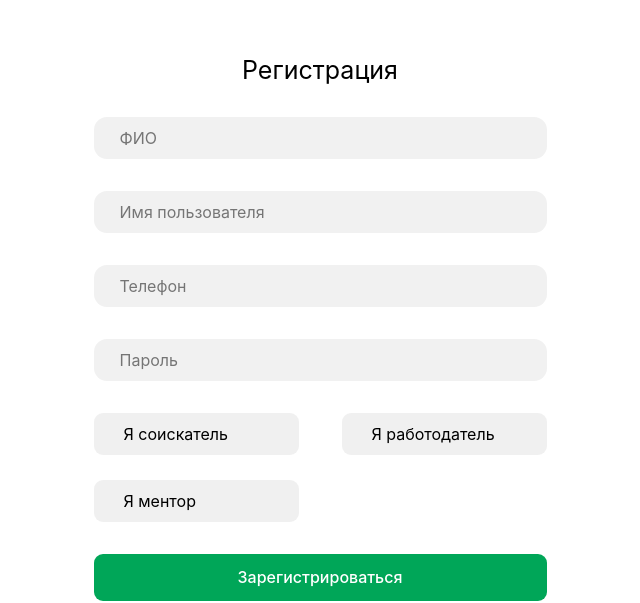
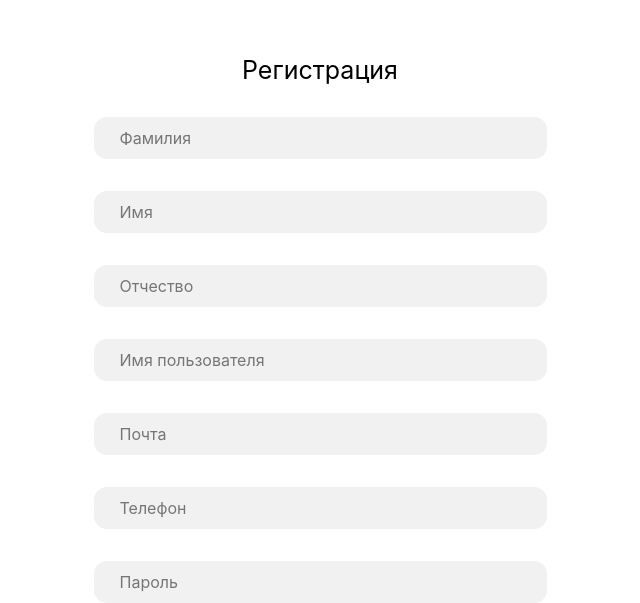
Before and after one commit to quorus-environment/sb-teach, a React (Vite) app: page /register in a window 1280 px wide. Shown: the part 205-808 px from the top of the page, without its empty margins (320-960 px from the left). Built offline with nearby package versions, Linux system fonts and the light colour scheme.

Commit message:
feat: auth pages working request made

```diff
--- a/package.json
+++ b/package.json
@@ -20,6 +20,7 @@
     "@types/react-dom": "^18.0.11",
     "@vitejs/plugin-react-swc": "^3.0.0",
     "eslint": "^8.38.0",
+    "prettier": "2.8.7",
     "typescript": "^4.9.3",
     "vite": "^4.2.0"
   }
--- a/src/pages/auth/auth.tsx
+++ b/src/pages/auth/auth.tsx
@@ -1,18 +1,26 @@
-import React, {SyntheticEvent} from 'react';
+import React, {SyntheticEvent, useState} from 'react';
 import './auth.css'
 import {Input} from "../../shared/ui/input/input";
 import {Button} from "../../shared/ui/button/button";
+import {useAuthStore} from "../../shared/stores/user/lib/user-store";
 
 export const Auth = () => {
+    const {login} = useAuthStore()
+    const [username, setUsername] = useState("")
+    const [password, setPassword] = useState("")
     const onSubmit = (e: SyntheticEvent) => {
         e.preventDefault()
+        login({
+            username,
+            password
+        })
     }
     return (
         <div className={'auth-container'}>
             <form onSubmit={onSubmit} className={'auth-form'}>
                 <h1 className={'app-title'}>Войти</h1>
-                <Input type={"text"} placeholder={'Имя'}></Input>
-                <Input type={"password"} placeholder={'Пароль'}></Input>
+                <Input type={"text"} value={username} onChange={(e) => setUsername(e.target.value)} placeholder={'Имя'}></Input>
+                <Input type={"password"} value={password} onChange={(e) => setPassword(e.target.value)} placeholder={'Пароль'}></Input>
                 <Button type={"submit"}>Войти</Button>
             </form>
         </div>
--- a/src/pages/register/register.tsx
+++ b/src/pages/register/register.tsx
@@ -1,34 +1,85 @@
-import React, {SyntheticEvent} from 'react';
-import './register.css'
-import {Input} from "../../shared/ui/input/input";
-import {Button} from "../../shared/ui/button/button";
+import React, { SyntheticEvent, useState } from "react"
+import "./register.css"
+import { Input } from "../../shared/ui/input/input"
+import { Button } from "../../shared/ui/button/button"
+import { useAuthStore } from "../../shared/stores/user/lib/user-store"
 
 export const Register = () => {
+  const { register } = useAuthStore()
+  const [username, setUsername] = useState("")
+  const [password, setPassword] = useState("")
+  const [firstName, setFirstName] = useState("")
+  const [phone, setPhone] = useState("")
+  const [role, setRole] = useState("соискатель")
+  const [lastName, setLastName] = useState("")
+  const [secondName, setSecondName] = useState("")
+  const [email, setEmail] = useState("")
   const onSubmit = (e: SyntheticEvent) => {
     e.preventDefault()
+    register({
+      username,
+      email,
+      first_name: firstName,
+      last_name: lastName,
+      second_name: secondName,
+      password,
+      phone,
+      role,
+    })
   }
   return (
-        <div className={'auth-container'}>
-            <form onSubmit={onSubmit} className={'auth-form'}>
-                <h1 className={'app-title'}>Регистрация</h1>
-                <Input type={"text"} placeholder={'ФИО'}></Input>
-                <Input type={"text"} placeholder={'Имя пользователя'}></Input>
-                <Input type={"text"} placeholder={'Телефон'}></Input>
-                <Input type={"password"} placeholder={'Пароль'}></Input>
-                <ul className={'auth-roles'}>
-                    <li className={'auth-role'}>
-                        Я соискатель
-                    </li>
-                    <li className={'auth-role'}>
-                        Я работодатель
-                    </li>
-                    <li className={'auth-role'}>
-                        Я ментор
-                    </li>
+    <div className={"auth-container"}>
+      <form onSubmit={onSubmit} className={"auth-form"}>
+        <h1 className={"app-title"}>Регистрация</h1>
+        <Input
+          type={"text"}
+          value={lastName}
+          onChange={(e) => setLastName(e.target.value)}
+          placeholder={"Фамилия"}
+        ></Input>
+        <Input
+          type={"text"}
+          value={firstName}
+          onChange={(e) => setFirstName(e.target.value)}
+          placeholder={"Имя"}
+        ></Input>
+        <Input
+          type={"text"}
+          value={secondName}
+          onChange={(e) => setSecondName(e.target.value)}
+          placeholder={"Отчество"}
+        ></Input>
+        <Input
+          type={"text"}
+          value={username}
+          onChange={(e) => setUsername(e.target.value)}
+          placeholder={"Имя пользователя"}
+        ></Input>
+        <Input
+          type={"email"}
+          value={email}
+          onChange={(e) => setEmail(e.target.value)}
+          placeholder={"Почта"}
+        ></Input>
+        <Input
+          type={"text"}
+          value={phone}
+          onChange={(e) => setPhone(e.target.value)}
+          placeholder={"Телефон"}
+        ></Input>
+        <Input
+          type={"password"}
+          value={password}
+          onChange={(e) => setPassword(e.target.value)}
+          placeholder={"Пароль"}
+        ></Input>
+        <ul className={"auth-roles"}>
+          <li className={"auth-role"}>Я соискатель</li>
+          <li className={"auth-role"}>Я работодатель</li>
+          <li className={"auth-role"}>Я ментор</li>
         </ul>
         <Button type={"submit"}>Зарегистрироваться</Button>
       </form>
     </div>
-
-    );
-};
+  )
+}
--- a/src/shared/services/auth-model.ts
+++ b/src/shared/services/auth-model.ts
@@ -1,4 +1,4 @@
-import {TUser} from "../stores/user/model/interface";
+import { TUser } from "../stores/user/model/interface"
 
 export type TResponseAuth = {
   access_token: string
@@ -14,7 +14,9 @@ export type TSignUp = {
   username: string
   password: string
   email: string
+  phone: string
   first_name: string
+  role: string
   last_name: string
   second_name: string | null
 }
--- a/src/shared/services/auth-service.ts
+++ b/src/shared/services/auth-service.ts
@@ -1,7 +1,7 @@
 import axios, { AxiosResponse } from "axios"
 import { TResponseAuth, TSignIn, TSignUp } from "./auth-model"
 
-export const API_URL = "http://localhost:8080/user"
+export const API_URL = "http://localhost:8080/auth"
 
 const $api = axios.create({
   baseURL: API_URL,
--- a/src/shared/stores/user/lib/user-store.ts
+++ b/src/shared/stores/user/lib/user-store.ts
@@ -1,10 +1,9 @@
 import { create } from "zustand"
-import { immer } from "zustand/middleware/immer"
-import { devtools, persist } from "zustand/middleware"
-
+import { devtools } from "zustand/middleware"
 import { TUserStore } from "../model/interface"
 import { TSignIn, TSignUp } from "../../../services/auth-model"
 import { AuthService } from "../../../services/auth-service"
+
 type Actions = {
   register: (user: TSignUp) => void
   logout: () => void
@@ -21,7 +20,7 @@ const initialState = {
 
 export const useAuthStore = create<TUserStore & Actions>()(
   devtools(
-    immer((set) => ({
+    ((set) => ({
       ...initialState,
       register: async (user) => {
         set({ loading: true })
```
Also changed, not shown: 1 other file (tests, documents, lock files or other folders). Lines whose indentation alone changed are shown as unchanged.
